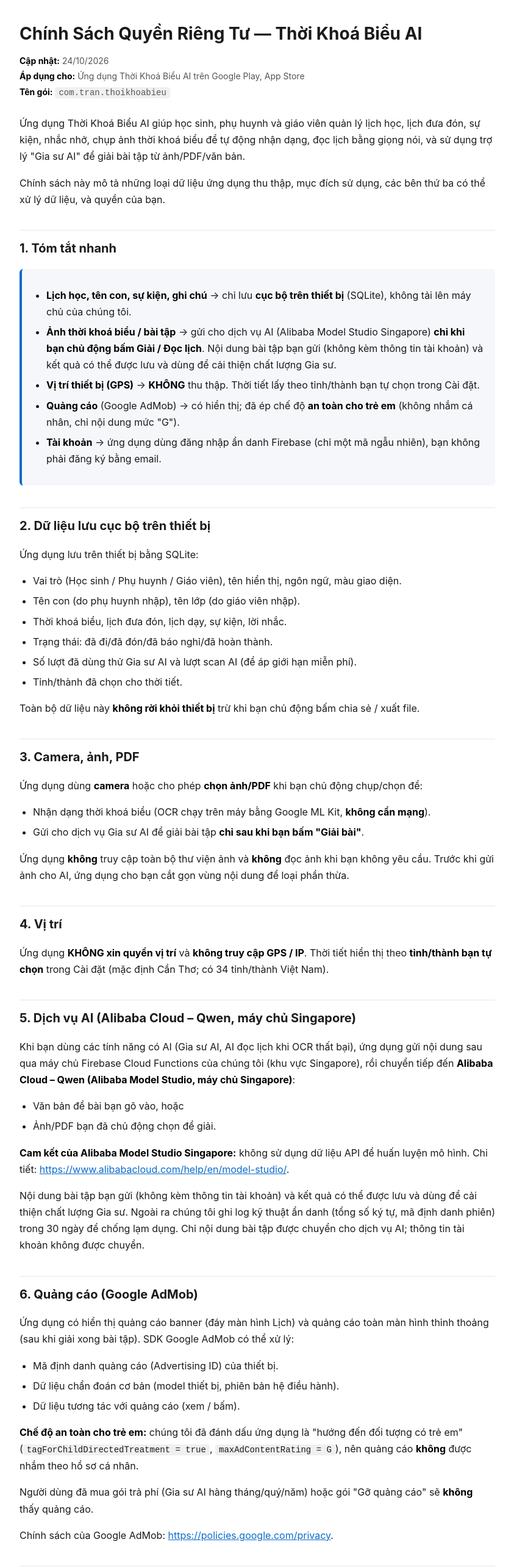
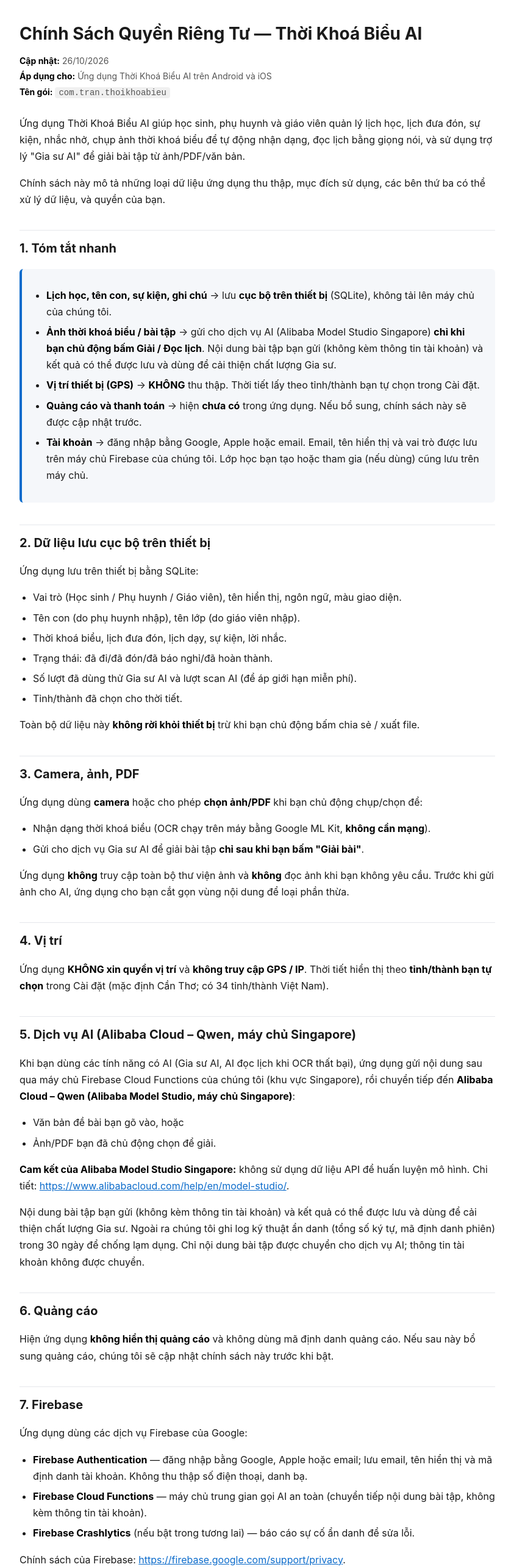
Before and after one commit to thanhnguyen16387-boop/tkb-privacy, a plain HTML site: page index.html in a window 1280 px wide. Shown: the top 2569 px of the page at 61% size, without its empty margins (218-1061 px from the left). Drawn offline with Linux system fonts and the light colour scheme.

Commit message:
Chinh sach quyen rieng tu 26/10/2026

```diff
--- a/index.html
+++ b/index.html
@@ -29,8 +29,8 @@
 
 <h1>Chính Sách Quyền Riêng Tư — Thời Khoá Biểu AI</h1>
 <div class="meta">
-  <div><strong>Cập nhật:</strong> 24/10/2026</div>
-  <div><strong>Áp dụng cho:</strong> Ứng dụng Thời Khoá Biểu AI trên Google Play, App Store</div>
+  <div><strong>Cập nhật:</strong> 26/10/2026</div>
+  <div><strong>Áp dụng cho:</strong> Ứng dụng Thời Khoá Biểu AI trên Android và iOS</div>
   <div><strong>Tên gói:</strong> <code>com.tran.thoikhoabieu</code></div>
 </div>
 
@@ -41,11 +41,11 @@
 <h2>1. Tóm tắt nhanh</h2>
 <div class="summary">
 <ul>
-  <li><strong>Lịch học, tên con, sự kiện, ghi chú</strong> → chỉ lưu <strong>cục bộ trên thiết bị</strong> (SQLite), không tải lên máy chủ của chúng tôi.</li>
+  <li><strong>Lịch học, tên con, sự kiện, ghi chú</strong> → lưu <strong>cục bộ trên thiết bị</strong> (SQLite), không tải lên máy chủ của chúng tôi.</li>
   <li><strong>Ảnh thời khoá biểu / bài tập</strong> → gửi cho dịch vụ AI (Alibaba Model Studio Singapore) <strong>chỉ khi bạn chủ động bấm Giải / Đọc lịch</strong>. Nội dung bài tập bạn gửi (không kèm thông tin tài khoản) và kết quả có thể được lưu và dùng để cải thiện chất lượng Gia sư.</li>
   <li><strong>Vị trí thiết bị (GPS)</strong> → <strong>KHÔNG</strong> thu thập. Thời tiết lấy theo tỉnh/thành bạn tự chọn trong Cài đặt.</li>
-  <li><strong>Quảng cáo</strong> (Google AdMob) → có hiển thị; đã ép chế độ <strong>an toàn cho trẻ em</strong> (không nhắm cá nhân, chỉ nội dung mức "G").</li>
-  <li><strong>Tài khoản</strong> → ứng dụng dùng đăng nhập ẩn danh Firebase (chỉ một mã ngẫu nhiên), bạn không phải đăng ký bằng email.</li>
+  <li><strong>Quảng cáo và thanh toán</strong> → hiện <strong>chưa có</strong> trong ứng dụng. Nếu bổ sung, chính sách này sẽ được cập nhật trước.</li>
+  <li><strong>Tài khoản</strong> → đăng nhập bằng Google, Apple hoặc email. Email, tên hiển thị và vai trò được lưu trên máy chủ Firebase của chúng tôi. Lớp học bạn tạo hoặc tham gia (nếu dùng) cũng lưu trên máy chủ.</li>
 </ul>
 </div>
 
@@ -81,31 +81,22 @@
 <p><strong>Cam kết của Alibaba Model Studio Singapore:</strong> không sử dụng dữ liệu API để huấn luyện mô hình. Chi tiết: <a href="https://www.alibabacloud.com/help/en/model-studio/">https://www.alibabacloud.com/help/en/model-studio/</a>.</p>
 <p>Nội dung bài tập bạn gửi (không kèm thông tin tài khoản) và kết quả có thể được lưu và dùng để cải thiện chất lượng Gia sư. Ngoài ra chúng tôi ghi log kỹ thuật ẩn danh (tổng số ký tự, mã định danh phiên) trong 30 ngày để chống lạm dụng. Chỉ nội dung bài tập được chuyển cho dịch vụ AI; thông tin tài khoản không được chuyển.</p>
 
-<h2>6. Quảng cáo (Google AdMob)</h2>
-<p>Ứng dụng có hiển thị quảng cáo banner (đáy màn hình Lịch) và quảng cáo toàn màn hình thỉnh thoảng (sau khi giải xong bài tập). SDK Google AdMob có thể xử lý:</p>
-<ul>
-  <li>Mã định danh quảng cáo (Advertising ID) của thiết bị.</li>
-  <li>Dữ liệu chẩn đoán cơ bản (model thiết bị, phiên bản hệ điều hành).</li>
-  <li>Dữ liệu tương tác với quảng cáo (xem / bấm).</li>
-</ul>
-<p><strong>Chế độ an toàn cho trẻ em:</strong> chúng tôi đã đánh dấu ứng dụng là "hướng đến đối tượng có trẻ em" (<code>tagForChildDirectedTreatment = true</code>, <code>maxAdContentRating = G</code>), nên quảng cáo <strong>không</strong> được nhắm theo hồ sơ cá nhân.</p>
-<p>Người dùng đã mua gói trả phí (Gia sư AI hàng tháng/quý/năm) hoặc gói "Gỡ quảng cáo" sẽ <strong>không</strong> thấy quảng cáo.</p>
-<p>Chính sách của Google AdMob: <a href="https://policies.google.com/privacy">https://policies.google.com/privacy</a>.</p>
-
+<h2>6. Quảng cáo</h2>
+<p>Hiện ứng dụng <strong>không hiển thị quảng cáo</strong> và không dùng mã định danh quảng cáo. Nếu sau này bổ sung quảng cáo, chúng tôi sẽ cập nhật chính sách này trước khi bật.</p>
 <h2>7. Firebase</h2>
 <p>Ứng dụng dùng các dịch vụ Firebase của Google:</p>
 <ul>
-  <li><strong>Firebase Authentication (Anonymous)</strong> — chỉ tạo một mã định danh ngẫu nhiên cho thiết bị, không thu thập email, số điện thoại, danh bạ.</li>
+  <li><strong>Firebase Authentication</strong> — đăng nhập bằng Google, Apple hoặc email; lưu email, tên hiển thị và mã định danh tài khoản. Không thu thập số điện thoại, danh bạ.</li>
   <li><strong>Firebase Cloud Functions</strong> — máy chủ trung gian gọi AI an toàn (chuyển tiếp nội dung bài tập, không kèm thông tin tài khoản).</li>
   <li><strong>Firebase Crashlytics</strong> (nếu bật trong tương lai) — báo cáo sự cố ẩn danh để sửa lỗi.</li>
 </ul>
 <p>Chính sách của Firebase: <a href="https://firebase.google.com/support/privacy">https://firebase.google.com/support/privacy</a>.</p>
 
-<h2>8. Thanh toán trong ứng dụng</h2>
-<p>Khi bạn mua gói Gia sư AI hoặc gói Gỡ quảng cáo, <strong>Google Play Billing</strong> xử lý thanh toán. Chúng tôi chỉ nhận xác nhận "bạn đã mua gói nào, còn hạn hay không", <strong>không nhận</strong> số thẻ hay thông tin tài chính.</p>
+<h2>8. Thanh toán</h2>
+<p>Hiện ứng dụng <strong>chưa có thanh toán</strong>. Nếu sau này bổ sung gói trả phí, chúng tôi sẽ cập nhật chính sách này trước khi bật. Chúng tôi sẽ không nhận số thẻ hay thông tin tài chính của bạn.</p>
 
 <h2>9. Thông báo đẩy</h2>
-<p>Ứng dụng dùng thông báo cục bộ để nhắc lịch học, đưa đón, sự kiện. Bạn có thể tắt trong Cài đặt hệ thống. Ứng dụng <strong>không</strong> dùng dịch vụ push từ xa cho mục đích quảng cáo.</p>
+<p>Ứng dụng dùng thông báo cục bộ để nhắc lịch học, đưa đón, sự kiện. Trên iOS 26, ứng dụng dùng báo thức để nhắc giờ đón con. Bạn có thể tắt trong Cài đặt hệ thống. Ứng dụng <strong>không</strong> dùng dịch vụ push từ xa cho mục đích quảng cáo.</p>
 
 <h2>10. Chia sẻ và nhập/xuất lịch</h2>
 <p>Khi bạn bấm Chia sẻ hoặc Xuất, ứng dụng tạo nội dung lịch và gửi qua hộp thoại chia sẻ của hệ điều hành. Bạn tự chọn ứng dụng nhận (Zalo, Messenger, email...). Ứng dụng <strong>không</strong> gửi nội dung lịch lên máy chủ riêng. Mã chia sẻ lớp học giữa giáo viên — phụ huynh được giải mã hoàn toàn trên thiết bị.</p>
@@ -114,25 +105,25 @@
 <p>Ứng dụng có thể chứa <strong>tên con, lịch học của trẻ</strong> do phụ huynh nhập. Chúng tôi:</p>
 <ul>
   <li><strong>Không</strong> thu thập dữ liệu trẻ em ngoài thiết bị cho mục đích khác.</li>
-  <li><strong>Không</strong> cho phép quảng cáo nhắm cá nhân tới trẻ em (chế độ an toàn đã bật).</li>
-  <li><strong>Không</strong> chia sẻ dữ liệu trẻ em với bên thứ ba ngoài các nhà cung cấp xử lý ở mục 5, 6, 7.</li>
+  <li><strong>Không</strong> hiển thị quảng cáo trong ứng dụng.</li>
+  <li><strong>Không</strong> chia sẻ dữ liệu trẻ em với bên thứ ba ngoài các nhà cung cấp xử lý ở mục 5 và 7.</li>
 </ul>
 <p>Vui lòng <strong>không nhập thông tin nhạy cảm</strong> (số điện thoại, địa chỉ chi tiết, số căn cước) vào hồ sơ con.</p>
 
 <h2>12. Quyền hệ điều hành ứng dụng yêu cầu</h2>
 <ul>
   <li><strong>Camera</strong> — để chụp ảnh thời khoá biểu / bài tập (khi bạn chủ động bấm).</li>
-  <li><strong>Internet</strong> — để gọi AI và tải quảng cáo.</li>
-  <li><strong>Thông báo (POST_NOTIFICATIONS, Android 13+)</strong> — để nhắc lịch.</li>
-  <li><strong>Khởi động lại (RECEIVE_BOOT_COMPLETED)</strong> — để khôi phục lịch nhắc sau khi điện thoại khởi động lại.</li>
+  <li><strong>Internet</strong> — để đăng nhập, đồng bộ tài khoản và gọi AI.</li>
+  <li><strong>Thông báo</strong> (Android 13+ và iOS) — để nhắc lịch.</li>
+  <li><strong>Thư viện ảnh</strong> (iOS) — chỉ khi bạn chủ động chọn ảnh thời khoá biểu, đề bài hoặc bài làm.</li>
+  <li><strong>Báo thức</strong> (iOS 26) — để nhắc giờ đón con.</li>
+  <li><strong>Khởi động lại (RECEIVE_BOOT_COMPLETED, Android)</strong> — để khôi phục lịch nhắc sau khi điện thoại khởi động lại.</li>
 </ul>
 <p>Ứng dụng <strong>không</strong> yêu cầu các quyền nhạy cảm như: vị trí, danh bạ, lịch sử cuộc gọi, tin nhắn, microphone, đọc/ghi bộ nhớ ngoài.</p>
 
 <h2>13. Quyền của bạn</h2>
 <ul>
-  <li><strong>Xóa toàn bộ dữ liệu:</strong> vào Cài đặt &gt; Ứng dụng &gt; Thời Khoá Biểu AI &gt; Xóa dữ liệu (Android), hoặc gỡ cài đặt rồi cài lại (iOS). Vì dữ liệu chỉ ở thiết bị, gỡ ứng dụng là xóa hết.</li>
-  <li><strong>Hủy gói trả phí:</strong> vào Google Play &gt; Thanh toán &amp; gói đăng ký &gt; Đăng ký, hoặc App Store &gt; tài khoản của bạn &gt; Đăng ký.</li>
-  <li><strong>Tắt quảng cáo nhắm mục tiêu:</strong> đã tắt mặc định (do chế độ an toàn cho trẻ em). Bạn cũng có thể đặt lại Advertising ID trong Cài đặt hệ thống.</li>
+  <li><strong>Xóa tài khoản và dữ liệu:</strong> vào Hồ sơ cá nhân &gt; Xóa tài khoản và dữ liệu (Android và iOS). Thao tác này xóa hồ sơ và dữ liệu của bạn trên máy chủ. Dữ liệu lưu trên thiết bị được xóa khi bạn gỡ ứng dụng.</li>
 </ul>
 
 <h2>14. Lưu trữ và bảo mật</h2>
```
